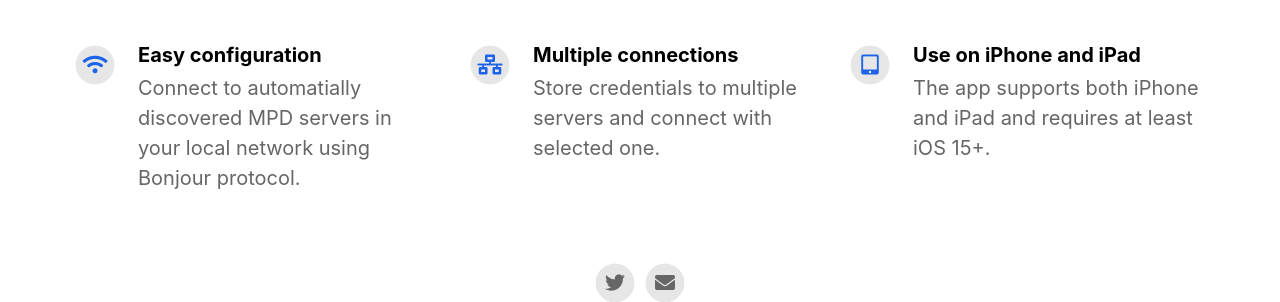
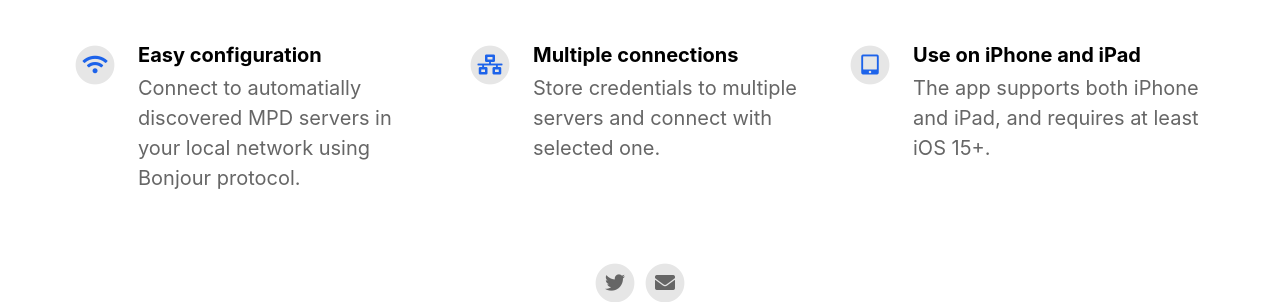
Before and after one commit to MPDPilot/MPDPilot-website, a Jekyll site: the page built from index.html, in a window 1280 px wide. Shown: the part 1461-1763 px from the top of the page. Built offline with Jekyll 4.4.1, drawn with Linux system fonts in a browser that asks for light colours; nearby versions of some CDN libraries; comment, search, counter and statistics services are not loaded.

Commit message:
typo fix

```diff
--- a/_config.yml
+++ b/_config.yml
@@ -68,7 +68,7 @@ features                                  :
     fontawesome_icon_name                 : network-wired
 
   - title                                 : Use on iPhone and iPad
-    description                           : The app supports both iPhone and iPad and requires at least iOS 15+.
+    description                           : The app supports both iPhone and iPad, and requires at least iOS 15+.
     fontawesome_icon_name                 : tablet-alt
 
 
```
